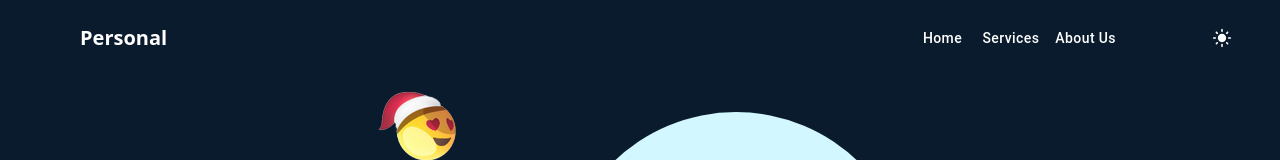
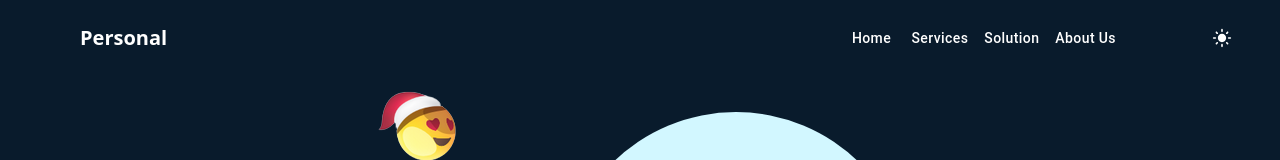
Before and after one commit to the-coder-kalisa/portofolio, a React (Vite) app: page /#home in a window 1280 px wide. Shown: the top 160 px of the page. Built offline with nearby package versions, Linux system fonts and the light colour scheme.

Commit message:
finished page

```diff
--- a/src/App.tsx
+++ b/src/App.tsx
@@ -2,8 +2,9 @@ import { useDispatch, useSelector } from "react-redux";
 import { actions, State, transition } from "./store";
 import { Home, Navigation, Services, Solution, Footer } from "./components";
 import { useEffect, useState } from "react";
+import { Router } from "react-router-dom";
 function App() {
-  const mode = useSelector<State>((state) => state.mode);
+  const {mode, phone, windowHeight} = useSelector<State, State>((state) => state);
   const dispacth = useDispatch();
   useEffect(() => {
     window.addEventListener("resize", () => {
@@ -21,7 +22,6 @@ function App() {
         : dispacth(actions.changePhone("tablet"))
       : dispacth(actions.changePhone(false));
   }, []);
-  const phone = useSelector<State, string>((state) => state.phone);
   const [font, setFont] = useState<boolean>(true);
   useEffect(
     () => () => {
@@ -32,6 +32,15 @@ function App() {
       }
     },
     [phone]
+  );
+  useEffect(
+    () => () => {
+     if(windowHeight === 0){
+      !location.href.includes("#home") && location.assign(location.href.concat("#home"))
+     }
+    },
+
+    []
   );
   return (
     <div
--- a/src/components/Home.tsx
+++ b/src/components/Home.tsx
@@ -8,7 +8,9 @@ import Google from "./Google";
 import Twitter from "./Twitter";
 import gif from "../images/gif.png";
 const Home: FC = () => {
-  const {mode, phone} = useSelector<State, State>(state => state)
+  const { mode, phone, windowHeight } = useSelector<State, State>(
+    (state) => state
+  );
   const allcircle: string = "w-[22rem] h-[22rem] relative rounded-full";
   const [font, setFont] = useState<boolean>(true);
   useEffect(() => {
@@ -20,6 +22,7 @@ const Home: FC = () => {
   }, [phone]);
   return (
     <div
+    id="home"
       className={` ${
         phone === "tablet" || phone === "phone"
           ? "flex-col pt-[10rem] px-5"
--- a/src/components/Navigation.tsx
+++ b/src/components/Navigation.tsx
@@ -1,4 +1,4 @@
-import React, {useEffect, useState} from "react";
+import React, { useEffect, useState } from "react";
 import { Link } from "react-router-dom";
 import { Button, IconButton } from "@mui/material";
 import { BsList } from "react-icons/bs";
@@ -8,8 +8,8 @@ import { DarkMode, LightMode } from "@mui/icons-material";
 
 const Navigation: React.FC = () => {
   const dispatch = useDispatch();
-  const {mode, phone} = useSelector<State, State>(state => state)
-  const buttons: string[] = ["Home", "Services", "About Us"];
+  const { mode, phone } = useSelector<State, State>((state) => state);
+  const buttons: string[] = ["Home", "Services","solution", "About Us"];
   const changeMode = () => {
     dispatch(actions.changeMode(!mode));
   };
@@ -18,42 +18,79 @@ const Navigation: React.FC = () => {
   });
   const [droped, setDroped] = useState<boolean>(false);
   const [font, setFont] = useState<boolean>(true);
-  useEffect(()=> () =>{
-    if(phone === "tablet" || phone === "phone"){
+  useEffect(
+    () => () => {
+      if (phone === "tablet" || phone === "phone") {
         setFont(false);
-    }else{
+      } else {
         setFont(true);
       }
-  }, [phone])
+    },
+    [phone]
+  );
   return (
     <div
       className={`flex items-center fixed z-50 w-full ${transition} ${
         !mode ? "bg-white" : "bg-[#091b2c]"
-      } py-5 ${ phone !== "phone" ?  "pl-20 pr-10" : "px-3"} justify-between`}
+      } py-5 ${phone !== "phone" ? "pl-20 pr-10" : "px-3"} justify-between`}
     >
       {phone === "phone" && (
-        <div className="relative" onMouseEnter={() => setDroped(true)} onMouseLeave={() => setDroped(false)}>
-          <BsList style={{height: "1.5em", width: "1.5em", cursor: "pointer"}}/>
-          {droped && <div className="absolute bg-white gap-3   ml-2 flex flex-col">
-            {buttons.map((button, index) =>(
-              <button key={index} className="min-w-[10rem] hover:bg-[#e9843f] p-3 hover:text-white text-black flex justify-start">
+        <div
+          className="relative"
+          onMouseEnter={(): void => setDroped(true)}
+          onMouseLeave={(): void => setDroped(false)}
+        >
+          <BsList
+            style={{ height: "1.5em", width: "1.5em", cursor: "pointer" }}
+          />
+          {droped && (
+            <div className="absolute bg-white gap-3 ml-2 flex flex-col">
+              {buttons.map((button, index) => {
+                let link: string =
+                  index === 0
+                    ? "home"
+                    : index === 1
+                    ? "services"
+                    : index === 2
+                    ? "solution"
+                    : "aboutus";
+                return (
+                  <a
+                    href={`#${link}`}
+                    key={index}
+                    className="min-w-[10rem] hover:bg-[#e9843f] p-3 hover:text-white text-black flex justify-start"
+                  >
                     {button}
-              </button>
-            ))}
-          </div>}
+                  </a>
+                );
+              })}
+            </div>
+          )}
         </div>
       )}
       <Link
         to="/"
-        className={`${mode && "text-white"} ${transition} ${font ? "text-xl " : "text-[1rem]"} font-bold`}
+        className={`${mode && "text-white"} ${transition} ${
+          font ? "text-xl " : "text-[1rem]"
+        } font-bold`}
       >
         Personal
       </Link>
       <div className="flex items-center gap-20">
         {phone !== "phone" && (
           <div>
-            {buttons.map((button, index) => (
+            {buttons.map((button, index) => {
+              let link: string =
+                index === 0
+                  ? "home"
+                  : index === 1
+                  ? "services"
+                  : index === 2
+                  ? "solution"
+                  : "aboutus";
+              return (
                 <Button
+                  href={`#${link}`}
                   style={{
                     textTransform: "capitalize",
                     color: !mode ? "black" : "white",
@@ -63,12 +100,20 @@ const Navigation: React.FC = () => {
                 >
                   {button}
                 </Button>
-            ))}
+              );
+            })}
           </div>
         )}
         <div className="flex items-center gap-5 h-3">
           <IconButton onClick={changeMode}>
-            {mode ? <LightMode style={{ color: "white" }} sx={{height: 20, width: 20}}/> : <DarkMode sx={{height: 20, width: 20}}/>}
+            {mode ? (
+              <LightMode
+                style={{ color: "white" }}
+                sx={{ height: 20, width: 20 }}
+              />
+            ) : (
+              <DarkMode sx={{ height: 20, width: 20 }} />
+            )}
           </IconButton>
         </div>
       </div>
--- a/src/components/Services.tsx
+++ b/src/components/Services.tsx
@@ -22,6 +22,7 @@ const Services: React.FC = () => {
   }, [phone]);
   return (
     <div
+    id="services"
       className={`${mode && "text-white"} flex  ${
         phone === "phone" || phone === "tablet"
           ? "flex-col-reverse px-5"
--- a/src/components/Solution.tsx
+++ b/src/components/Solution.tsx
@@ -18,6 +18,7 @@ function Solution() {
   );
   return (
     <div
+    id="solution"
       className={`flex ${
         (phone === "phone" || phone === "tablet") && "flex-col px-5"
       } gap-20 items-center py-20 justify-center`}
--- a/src/index.css
+++ b/src/index.css
@@ -4,3 +4,6 @@
 body{
     overflow-x: hidden;
 }
+html{
+    scroll-behavior: smooth;
+}
```
Lines whose indentation alone changed are shown as unchanged.
